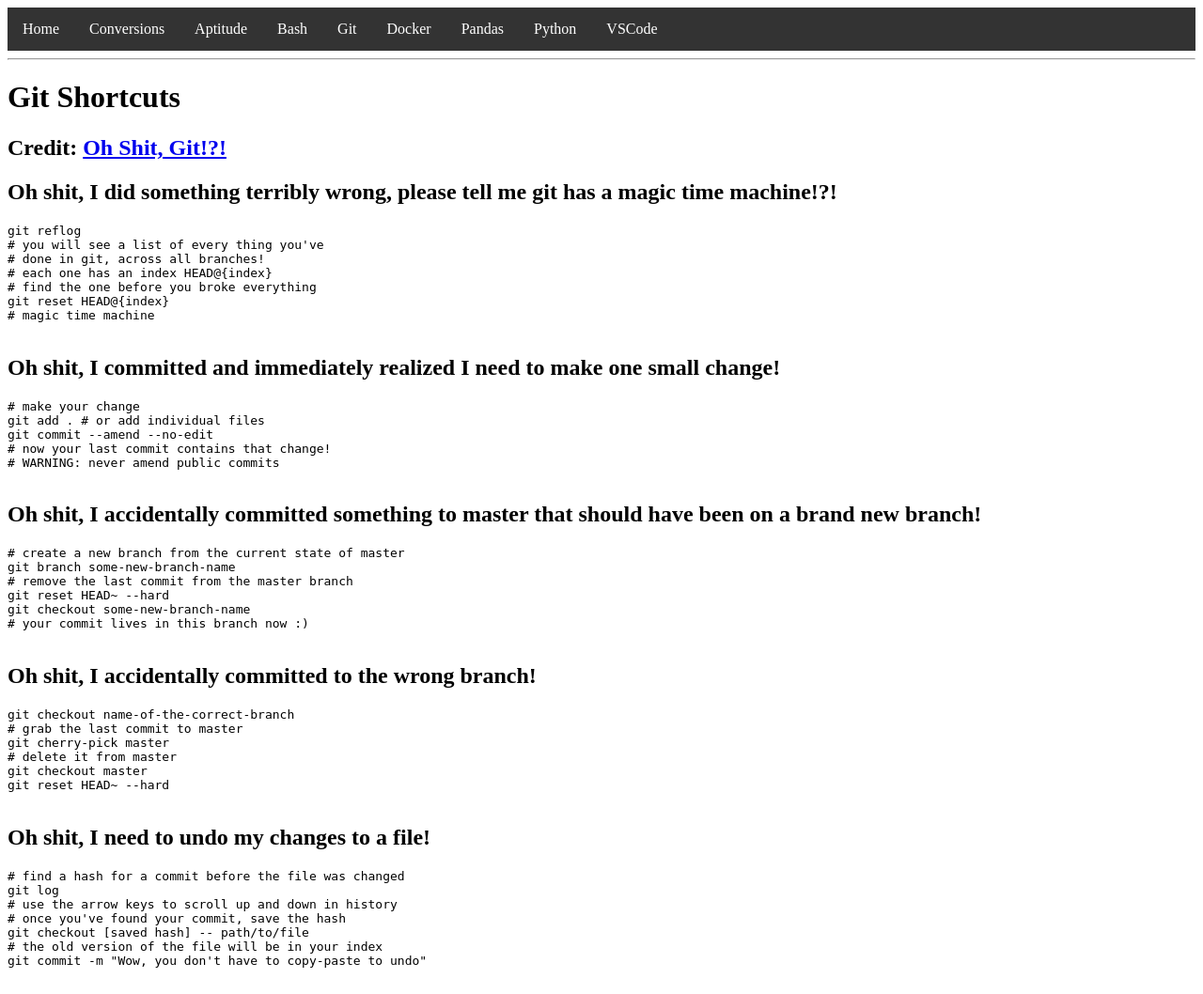
After one commit to chrisharris000/helper-website, a Flask app: page /git in a window 1280 px wide. The commit adds this page. Shown: the whole page at 94% size. Run offline with Flask 3, Linux system fonts and the light colour scheme.

Commit message:
added git page with oh shit git content

```diff
--- a/app.py
+++ b/app.py
@@ -20,6 +20,10 @@ def bash():
 @app.route("/docker")
 def docker():
     return render_template("docker.html")
+
+@app.route("/git")
+def git():
+    return render_template("git.html")
 
 @app.route("/pandas")
 def pandas():
--- a/templates/base.html
+++ b/templates/base.html
@@ -85,6 +85,7 @@
         </div>
         <a href="{{ url_for('apt') }}">Aptitude</a>
         <a href="{{ url_for('bash') }}">Bash</a>
+        <a href="{{ url_for('git') }}">Git</a>
         <a href="{{ url_for('docker') }}">Docker</a>
         <a href="{{ url_for('pandas') }}">Pandas</a>
         <a href="{{ url_for('python') }}">Python</a>
--- /dev/null
+++ b/templates/git.html
@@ -0,0 +1,54 @@
+{% extends 'base.html' %}
+
+{% block content %}
+
+    <h1>{% block title %} Git Shortcuts {% endblock %}</h1>
+    <h2>Credit: <a href="https://ohshitgit.com/">Oh Shit, Git!?!</a></h2>
+
+    <h2>Oh shit, I did something terribly wrong, please tell me git has a magic time machine!?!</h2>
+    <pre><code>git reflog
+<span># you will see a list of every thing you've</span>
+<span># done in git, across all branches!</span>
+<span># each one has an index HEAD@{index}</span>
+<span># find the one before you broke everything</span>
+git reset HEAD@{index}
+<span># magic time machine</span></code>
+    </pre>
+
+    <h2>Oh shit, I committed and immediately realized I need to make one small change!</h2>
+    <pre><code><span># make your change</span>
+git add . # or add individual files
+git commit --amend --no-edit
+<span># now your last commit contains that change!</span>
+<span># WARNING: never amend public commits</span></code>
+    </pre>
+
+    <h2>Oh shit, I accidentally committed something to master that should have been on a brand new branch!</h2>
+    <pre><code><span># create a new branch from the current state of master</span>
+git branch some-new-branch-name
+<span># remove the last commit from the master branch</span>
+git reset HEAD~ --hard
+git checkout some-new-branch-name
+<span># your commit lives in this branch now :)</span></code>
+    </pre>
+
+    <h2>Oh shit, I accidentally committed to the wrong branch!</h2>
+    <pre><code>git checkout name-of-the-correct-branch
+<span># grab the last commit to master</span>
+git cherry-pick master
+<span># delete it from master</span>
+git checkout master
+git reset HEAD~ --hard</code>
+    </pre>
+
+    <h2>Oh shit, I need to undo my changes to a file!</h2>
+    <pre><code><span># find a hash for a commit before the file was changed</span>
+git log
+<span># use the arrow keys to scroll up and down in history</span>
+<span># once you've found your commit, save the hash</span>
+git checkout [saved hash] -- path/to/file
+<span># the old version of the file will be in your index</span>
+git commit -m "Wow, you don't have to copy-paste to undo"</span></code>
+    </pre>
+
+{% endblock %}
```
